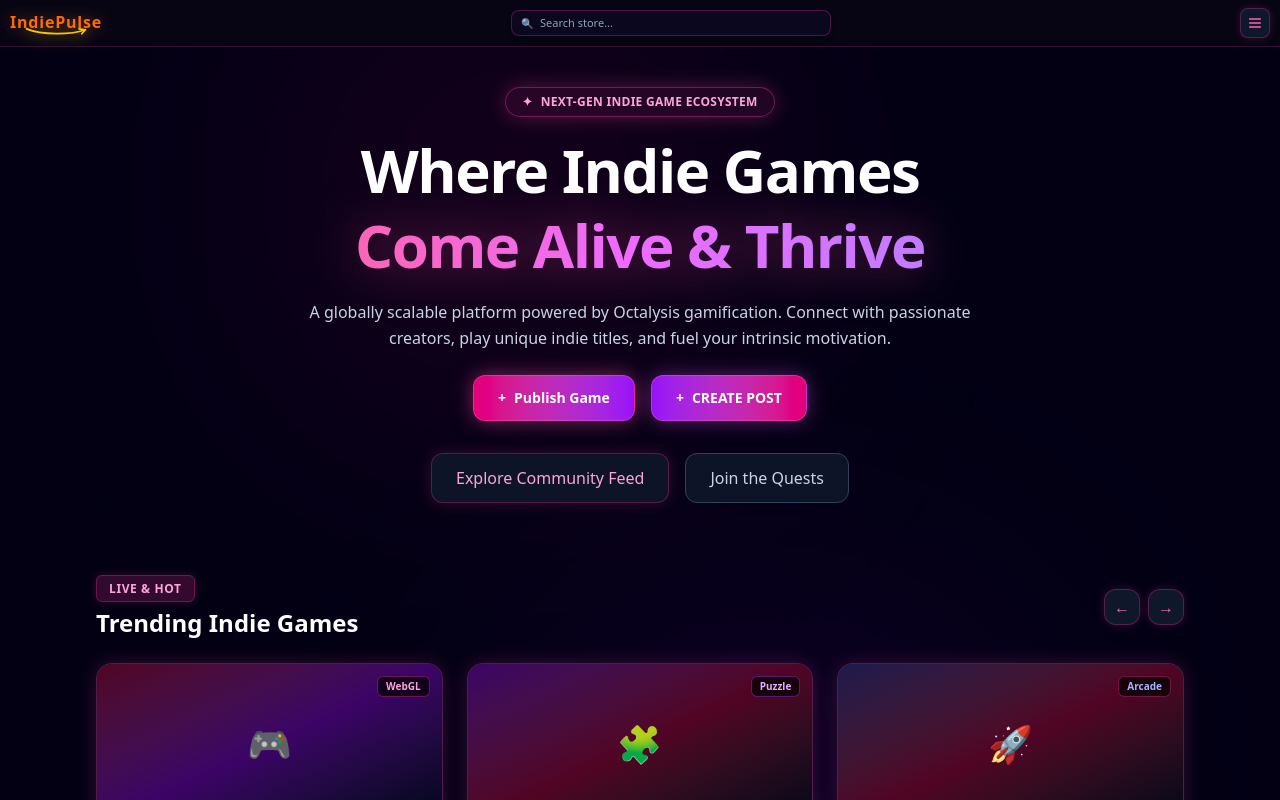
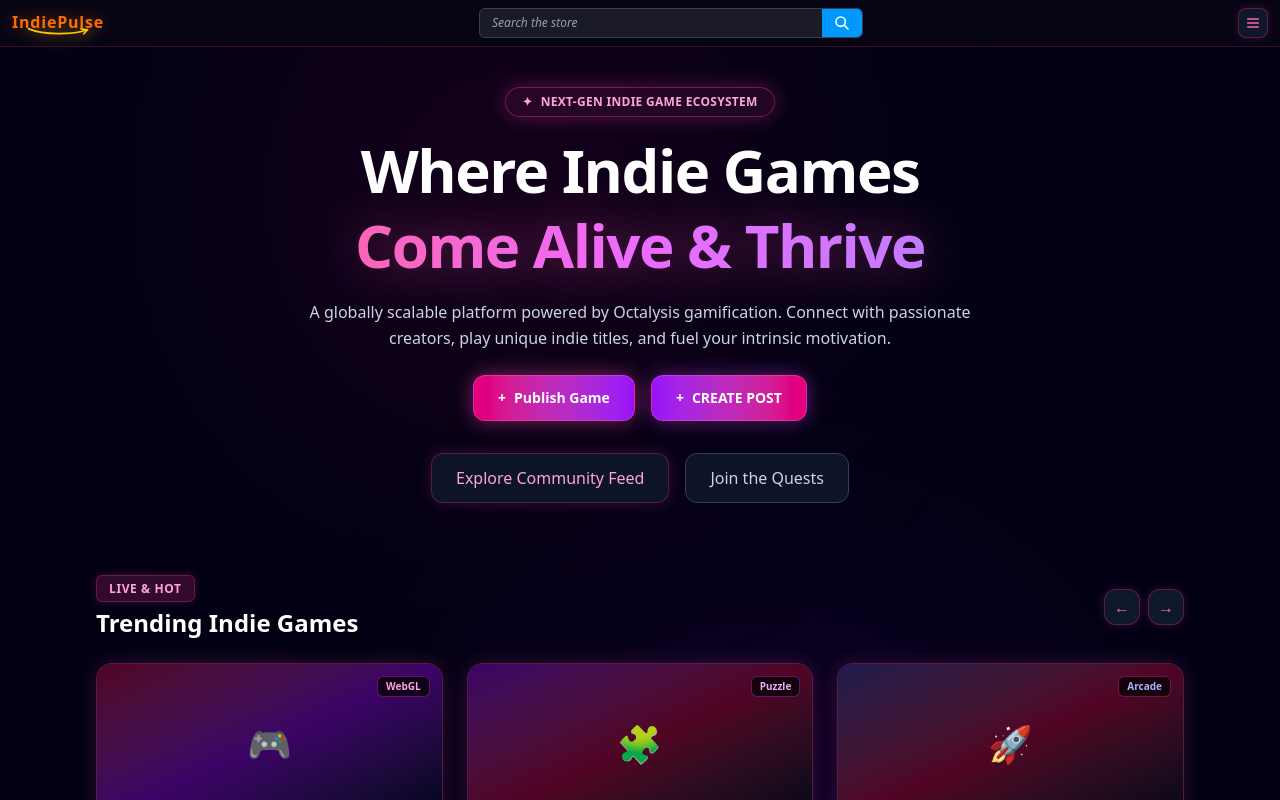
Before and after one commit to Patil-IndiePulse/IndiePulse, a Next.js app: page / in a window 1280 px wide. Shown: the top 800 px of the page. Built offline with nearby package versions, Linux system fonts and the light colour scheme.

Commit message:
final fix: steam style single-line navbar with blue search button and italic placeholder

```diff
--- a/app/page.tsx
+++ b/app/page.tsx
@@ -41,7 +41,7 @@ export default function Home() {
       <div className="absolute top-1/3 right-1/4 w-96 h-96 bg-purple-600/15 rounded-full blur-[140px] pointer-events-none"></div>
 
       {/* Navigation Bar - Strictly Single Line Steam Style Layout */}
-      <nav className="w-full border-b border-pink-500/20 px-2.5 py-2 flex items-center justify-between gap-2 relative z-50 bg-[#030014]">
+      <nav className="w-full border-b border-pink-500/20 px-3 py-2 flex items-center justify-between gap-2 relative z-50 bg-[#030014]">
 
         {/* Left: Slim IndiePulse Logo */}
         <div className="flex flex-col items-start cursor-pointer group shrink-0">
@@ -56,10 +56,9 @@ export default function Home() {
           </div>
         </div>
 
-        {/* Center: Search Bar in the exact same single line */}
-        <div className="relative flex-1 max-w-xs mx-1">
-          <div className="relative flex items-center">
-            <span className="absolute left-2.5 text-pink-400 text-[10px] z-10 pointer-events-none">🔍</span>
+        {/* Center: Steam-Style Search Bar with Blue Search Button on Right */}
+        <div className="relative flex-1 max-w-sm mx-1.5">
+          <div className="relative flex items-center bg-[#1a1b26] border border-slate-700 rounded-md overflow-hidden shadow-inner">
             <input
               type="text"
               value={searchQuery}
@@ -68,9 +67,18 @@ export default function Home() {
                 setIsSearching(true);
               }}
               onFocus={() => setIsSearching(true)}
-              placeholder="Search store..."
-              className="w-full bg-[#0b071e] border border-pink-500/30 rounded-lg pl-7 pr-2.5 py-1 text-[11px] text-white placeholder-slate-400 focus:outline-none focus:border-pink-400 focus:ring-1 focus:ring-pink-500/30 transition-all shadow-md block"
+              placeholder="Search the store"
+              className="w-full bg-transparent px-3 py-1.5 text-xs text-white placeholder-slate-400 italic focus:outline-none"
             />
+            <button
+              type="button"
+              className="bg-[#0098ff] hover:bg-[#007acc] px-3 py-1.5 flex items-center justify-center transition-colors shrink-0 cursor-pointer"
+              aria-label="Search"
+            >
+              <svg className="w-4 h-4 text-white" fill="none" stroke="currentColor" strokeWidth="2.5" viewBox="0 0 24 24">
+                <path strokeLinecap="round" strokeLinejoin="round" d="M21 21l-6-6m2-5a7 7 0 11-14 0 7 7 0 0114 0z"></path>
+              </svg>
+            </button>
           </div>
 
           {isSearching && searchQuery.trim().length > 0 && (
```
